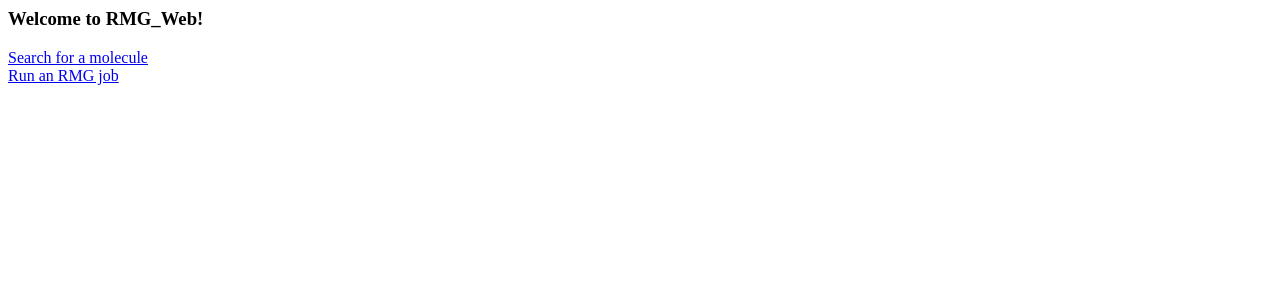
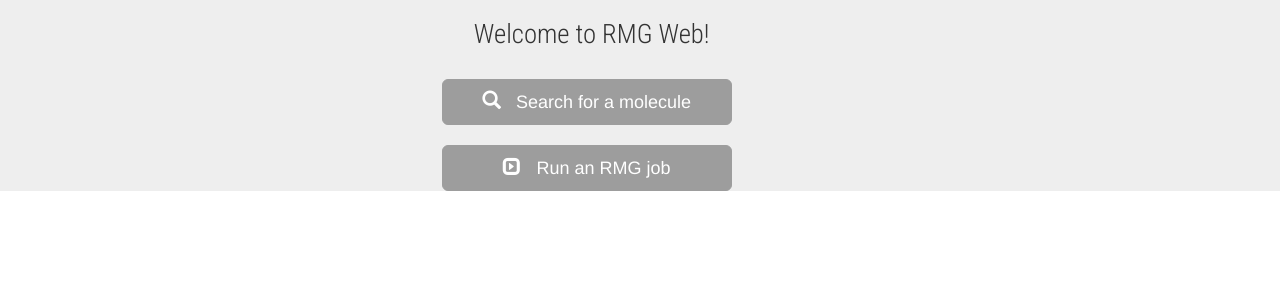
Before and after one commit to KEHANG/rmg_web, a Flask app: page / in a window 1280 px wide. Shown: the top 300 px of the page. Run offline with Flask 2, Linux system fonts and the light colour scheme; some libraries are stand-ins or nearby versions.

Commit message:
beatify the index page

```diff
--- a/static/default.css
+++ b/static/default.css
@@ -1,3 +1,7 @@
+#outer {
+    background: #eee;
+}
+
 #result {
     height: 100px;
     background: white;
@@ -46,6 +50,17 @@
     margin: 0 auto;
 }
 
+.btn-primary {
+    background-color: #9d9d9d;
+    border-color: #9d9d9d;
+}
+
+.btn-primary:hover {
+    background-color: #9d9d9d;
+    border-color: #9d9d9d;
+}
+
+
 h1 {
     font-family: 'Roboto Condensed', sans-serif;
     font-weight: 300;
--- a/templates/index.html
+++ b/templates/index.html
@@ -1,10 +1,50 @@
 <html>
     <head>
+    <link rel="stylesheet"
+              href="https://maxcdn.bootstrapcdn.com/bootstrap/3.3.6/css/bootstrap.min.css"
+              integrity="sha384-1q8mTJOASx8j1Au+a5WDVnPi2lkFfwwEAa8hDDdjZlpLegxhjVME1fgjWPGmkzs7"
+              crossorigin="anonymous"></link>
+    <link href='https://fonts.googleapis.com/css?family=Roboto+Condensed:400,300'
+          rel='stylesheet' type='text/css'></link>
+    <link rel="stylesheet" href="static/default.css">
     </head>
     <body>
-        <h3>Welcome to RMG_Web!</h3>
-        <a href="/find_molecule">Search for a molecule</a>
+    <div class="container-fluid" id="outer">
+    	<div class="row">
+        	<div class="col-md-5 col-md-offset-3">
+        	<h1 style="text-align: center;border-left: none;">Welcome to RMG Web!</h1>
+        	</div>
+
+        </div>
+    	<br/>
+        <div class="row">
+        	<div class="col-md-3 col-md-offset-4">
+        	<button type="button" class="btn btn-primary btn-lg btn-block">
+
+	        	<span class="glyphicon glyphicon-search"
+	                                  aria-hidden="true"></span> &nbsp
+	            <a style="color:white;" href="/find_molecule">
+	        		Search for a molecule
+	        	</a>
+        	</button>
+        	</div>
+
+        </div>
         <br/>
-        <a href="/run_rmg_job">Run an RMG job</a>
+        <div class="row">
+        	<div class="col-md-3 col-md-offset-4">
+        	<button type="button" class="btn btn-primary btn-lg btn-block">
+
+        		<span class="glyphicon glyphicon-expand"
+	                                  aria-hidden="true"></span> &nbsp
+	        	<a style="color:white;" href="/run_rmg_job">
+	        		Run an RMG job
+	        	</a>
+        	</button>
+        	</div>
+
+        </div>
+
+    </div>
     </body>
 </html>
```
